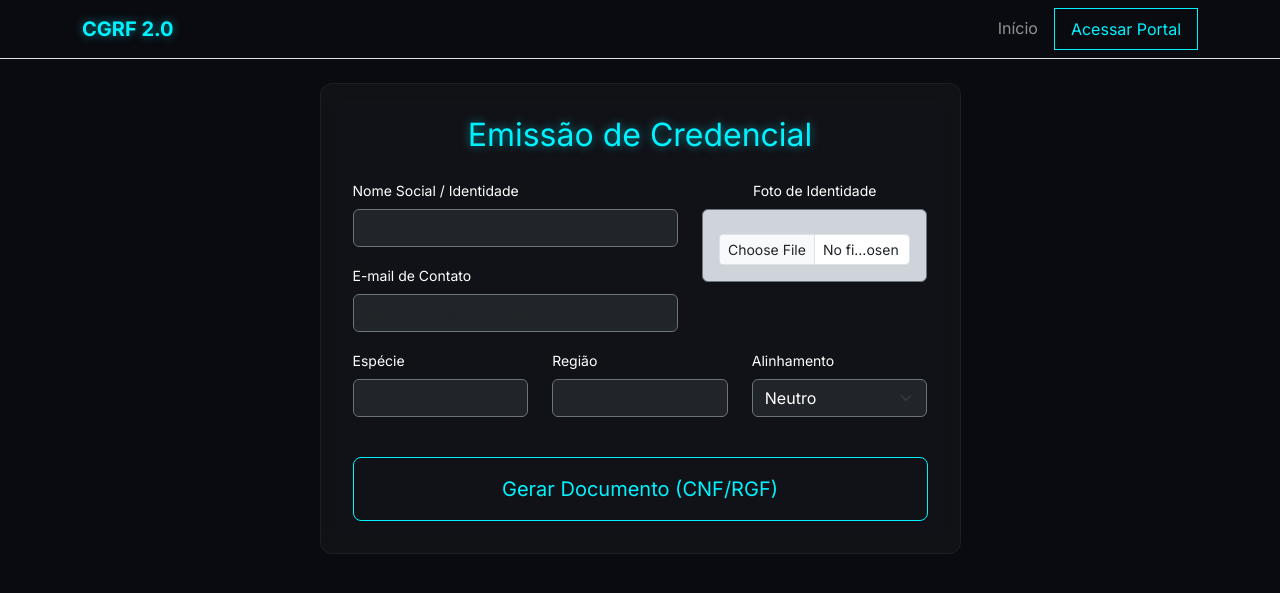
After one commit to BernardoMancia/FurryCore-Network, a Flask app: template templates/admin_emitir.html in a window 1280 px wide. The commit adds this page. Shown: the top 593 px of the page. Run offline with Flask 3, Linux system fonts and the light colour scheme; the template is opened without the code that fills it, so the values that code supplies are empty; some libraries are stand-ins or nearby versions.

Commit message:
feat: implement document emission module for admins with photo upload

```diff
--- a/app.py
+++ b/app.py
@@ -179,6 +179,47 @@ def admin_usuarios():
     usuarios = db.execute_query("SELECT * FROM usuarios_sistema", fetchall=True)
     return render_template('admin_usuarios.html', usuarios=usuarios)
 
+@app.route('/admin/emitir', methods=['GET', 'POST'])
+@login_required
+@role_required(['ADMIN'])
+def admin_emitir():
+    if request.method == 'POST':
+        nome = request.form.get('nome')
+        especie = request.form.get('especie')
+        regiao = request.form.get('regiao')
+        alinhamento = request.form.get('alinhamento')
+        email = request.form.get('email')
+        foto_file = request.files.get('foto')
+
+        # Gerar Identificadores
+        cnf = gerar_cnf()
+        rgf = gerar_rgf()
+        qr_base64 = gerar_qrcode_base64(cnf)
+
+        # Processar Foto para Base64
+        foto_base64 = None
+        if foto_file:
+            import base64
+            foto_base64 = base64.b64encode(foto_file.read()).decode('utf-8')
+
+        # Datas
+        hoje = datetime.now()
+        exp = hoje.replace(year=hoje.year + 10)
+        data_emissao = formatar_data_sp(hoje)
+        data_expiracao = formatar_data_sp(exp)
+
+        query = """INSERT INTO cidadaos (cnf, rgf, nome, especie, regiao, alinhamento, email, data_emissao, data_expiracao, qrcode_base64, foto_base64)
+                   VALUES (?, ?, ?, ?, ?, ?, ?, ?, ?, ?, ?)"""
+        params = (cnf, rgf, nome, especie, regiao, alinhamento, email, data_emissao, data_expiracao, qr_base64, foto_base64)
+
+        try:
+            db.execute_query(query, params)
+            return redirect(url_for('perfil', cnf=cnf))
+        except Exception as e:
+            return f"Erro ao emitir documento: {e}", 500
+
+    return render_template('admin_emitir.html')
+
 @app.errorhandler(403)
 def access_denied(e):
     return "Acesso Negado", 403
--- /dev/null
+++ b/templates/admin_emitir.html
@@ -0,0 +1,69 @@
+{% extends "base.html" %}
+
+{% block title %}Emissão de Documento - CGRF 2.0{% endblock %}
+
+{% block content %}
+<div class="row justify-content-center">
+    <div class="col-md-7">
+        <div class="glass-card">
+            <h2 class="neon-text mb-4 text-center">Emissão de Credencial</h2>
+            <form method="POST" enctype="multipart/form-data">
+                <input type="hidden" name="csrf_token" value="{{ csrf_token() }}">
+
+                <div class="row">
+                    <div class="col-md-7">
+                        <div class="mb-3">
+                            <label class="form-label small">Nome Social / Identidade</label>
+                            <input type="text" name="nome" class="form-control bg-dark text-white border-secondary" placeholder="Ex: Lucke Solo" required>
+                        </div>
+                        <div class="mb-3">
+                            <label class="form-label small">E-mail de Contato</label>
+                            <input type="email" name="email" class="form-control bg-dark text-white border-secondary" placeholder="cliente@example.com" required>
+                        </div>
+                    </div>
+                    <div class="col-md-5">
+                        <div class="mb-3 text-center">
+                            <label class="form-label small">Foto de Identidade</label>
+                            <div class="border border-dashed border-secondary rounded p-3 bg-dark-subtle mb-2">
+                                <i class="bi bi-camera fs-1 text-secondary"></i>
+                                <input type="file" name="foto" class="form-control form-control-sm mt-2" accept="image/*">
+                            </div>
+                        </div>
+                    </div>
+                </div>
+
+                <div class="row">
+                    <div class="col-md-4">
+                        <div class="mb-3">
+                            <label class="form-label small">Espécie</label>
+                            <input type="text" name="especie" class="form-control bg-dark text-white border-secondary" placeholder="Ex: Lobo" required>
+                        </div>
+                    </div>
+                    <div class="col-md-4">
+                        <div class="mb-3">
+                            <label class="form-label small">Região</label>
+                            <input type="text" name="regiao" class="form-control bg-dark text-white border-secondary" placeholder="Ex: Sul" required>
+                        </div>
+                    </div>
+                    <div class="col-md-4">
+                        <div class="mb-3">
+                            <label class="form-label small">Alinhamento</label>
+                            <select name="alinhamento" class="form-select bg-dark text-white border-secondary" required>
+                                <option value="BOM">Bom</option>
+                                <option value="ORDEIRO">Ordeiro</option>
+                                <option value="NEUTRO" selected>Neutro</option>
+                                <option value="CAÓTICO">Caótico</option>
+                                <option value="MAL">Mal</option>
+                            </select>
+                        </div>
+                    </div>
+                </div>
+
+                <div class="mt-4">
+                    <button type="submit" class="btn btn-neon btn-lg w-100 py-3">Gerar Documento (CNF/RGF)</button>
+                </div>
+            </form>
+        </div>
+    </div>
+</div>
+{% endblock %}
--- a/templates/base.html
+++ b/templates/base.html
@@ -61,6 +61,9 @@
                     {% if current_user.is_authenticated %}
                         {% if current_user.cargo == 'ADMIN' %}
                         <li class="nav-item">
+                            <a class="nav-link text-neon" href="{{ url_for('admin_emitir') }}">Emitir</a>
+                        </li>
+                        <li class="nav-item">
                             <a class="nav-link text-warning" href="{{ url_for('admin_usuarios') }}">Gestão</a>
                         </li>
                         {% endif %}
```
